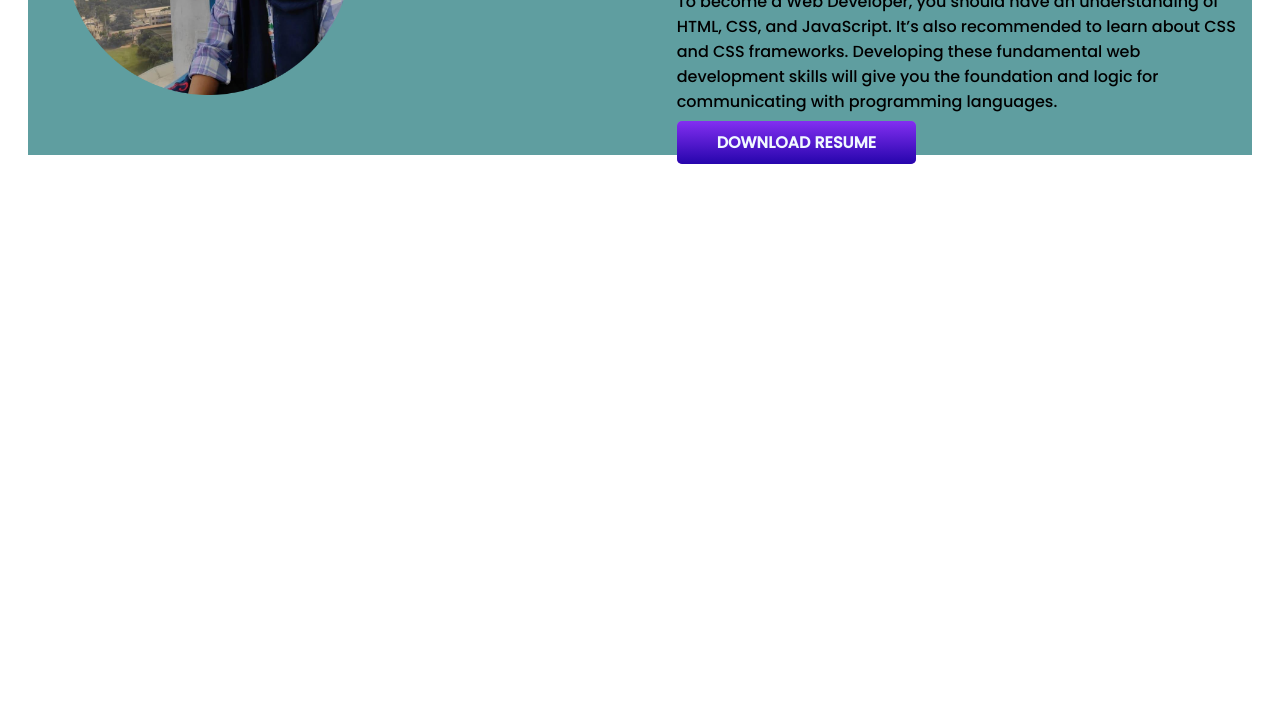
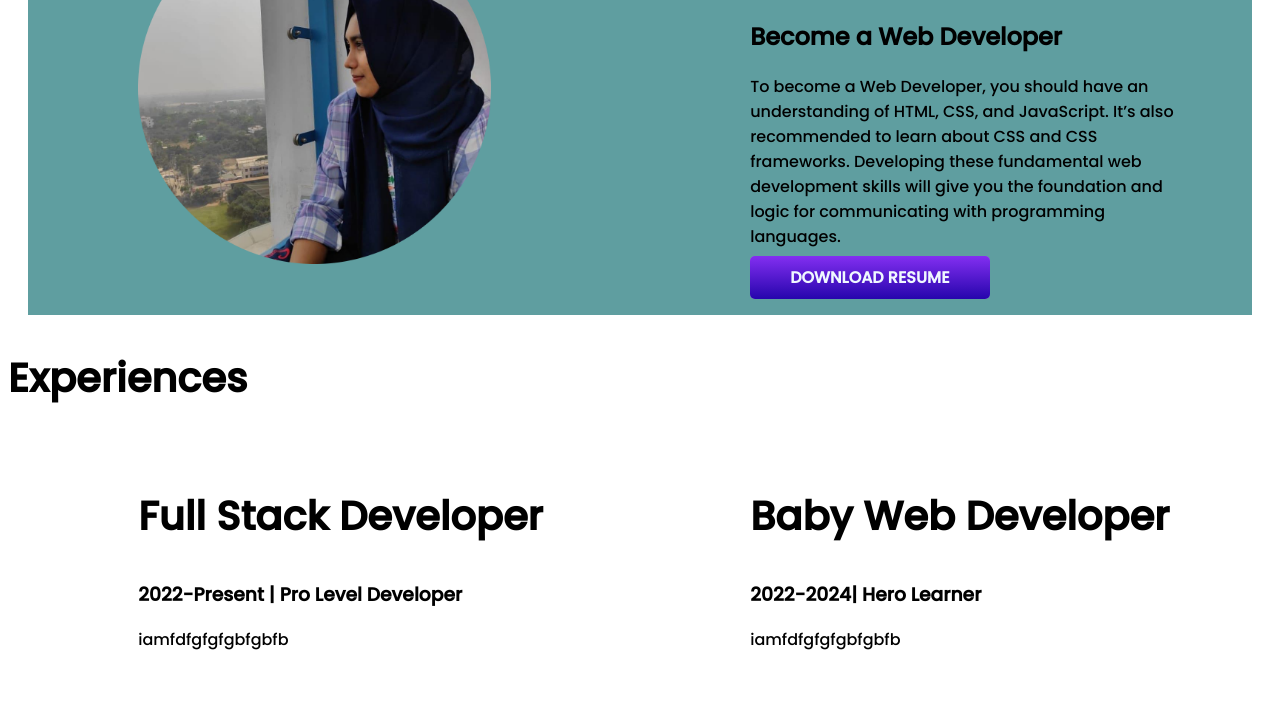
Before and after one commit to tasnim3789/My-Portfolio-PH, a plain HTML site: page index.html in a window 1280 px wide. Shown: the part 688-1401 px from the top of the page. Before the commit the page ends 863 px from the top, so only its background shows below. Drawn offline with Linux system fonts and the light colour scheme.

Commit message:
2nd page

```diff
--- a/index.html
+++ b/index.html
@@ -13,7 +13,7 @@
 </head>
 
 <body>
-    <section class="top-banner">
+    <section class="top-banner flexible-continer">
     <div class="half-width">
         <h1>Welcome to</h1>
         <h1><span class="name-color">Tasnim Jahan Tonni</span> World!</h1>
@@ -25,11 +25,11 @@
     <a class="link-button" terget="_blank" href="https://www.linkedin.com/in/tasnim-jahan-tonni-810440244/">Hire me</a>
     </div>
     <div class="half-width">
-        <img src="img/pic1.png" alt="">
+        <img src="img/pic1.png" alt="" >
     </div>
     </section>
 
-    <section class="dream-big">
+    <section class="dream-big flexible-continer">
         <div class="half-width">
             <img src="img/pic 3.png" alt="">
         </div>
@@ -43,6 +43,28 @@
         </div>
 
     </section>
+
+    <section class="experience-area ">
+        <h1>Experiences</h1>
+        <div class="flexible-continer">
+            <div class="half-width">
+                <h1>Full Stack Developer</h1>
+                <h3>2022-Present | Pro Level Developer</h3>
+                <p>
+                    iamfdfgfgfgbfgbfb
+                </p>
+            </div>
+            <div class="half-width">
+                <h1>Baby Web Developer</h1>
+                <h3>2022-2024| Hero Learner</h3>
+                <p>
+                    iamfdfgfgfgbfgbfb
+                </p>
+            </div>
+
+        </div>
+    </section>
+
 </body>
 
 </html>
--- a/style.css
+++ b/style.css
@@ -10,17 +10,21 @@ h1{
 p{
 
 }
-section{
+.flexible-continer{
     display:flex;
     margin: 20px;
+
 }
 .half-width{
     width: 100%;
-    padding-left: 3%;
-    padding-top: 2%;
+    padding-left: 9%;
+    padding-top: 1%;
+    padding-bottom: 2%;
+    padding-right: 5%;
+    align-self: center;
 }
 .half-width img{
-    width: 50%;
+    width: 80%;
 }
 .link-button{
     text-decoration: none;
@@ -41,3 +45,4 @@ section{
     background-color: cadetblue;
     background: position 100%;
 }
+.experience-area
```
